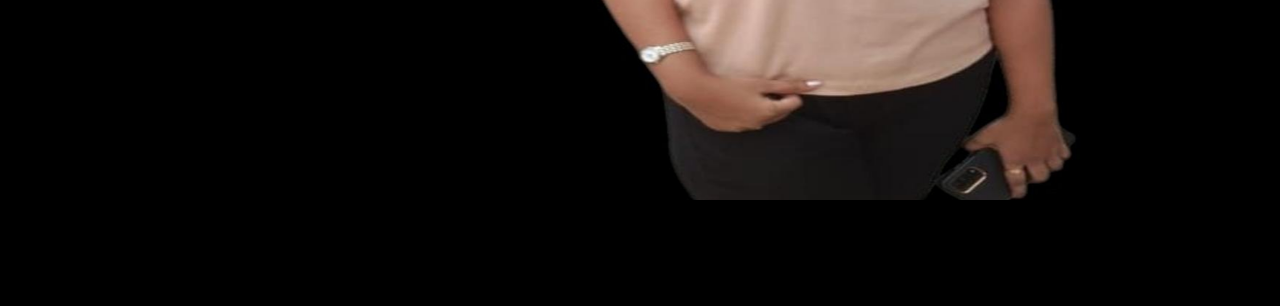
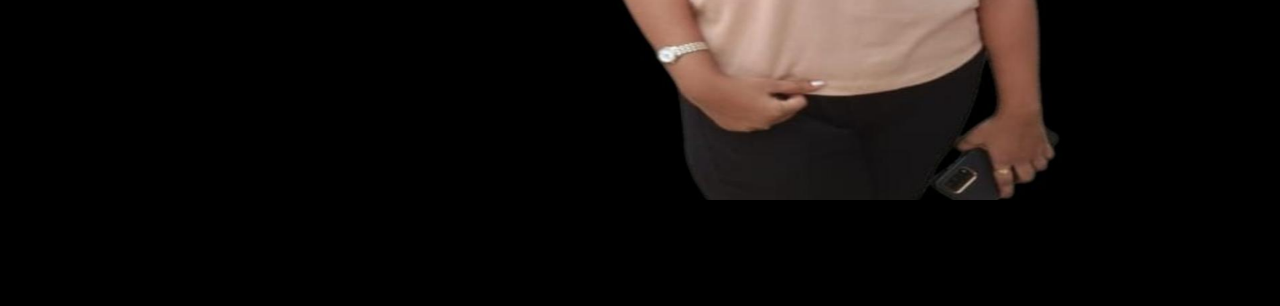
Before and after one commit to Dharshinistalin/portfolio, a plain HTML site: page index.html in a window 1280 px wide. Shown: the part 550-856 px from the top of the page. Drawn offline with Linux system fonts and the light colour scheme; files whose address does not match are found by name.

Commit message:
Update index.html

```diff
--- a/index.html
+++ b/index.html
@@ -141,7 +141,7 @@
 	      	<div class="overlay"></div>
 	         <div class="container">
 	          <div class="row d-md-flex no-gutters slider-text align-items-end justify-content-end" data-scrollax-parent="true">
-	          	<div class="one-third js-fullheight order-md-last img"  style="background-image:url(images/resized_image_1000x1100.jpg) ;margin-left:40%;margin-bottom: 80%;">
+	          	<div class="one-third js-fullheight order-md-last img"  style="background-image:url(images/resized_image_1000x1194.jpg) ;margin-left:40%;margin-bottom: 80%;">
 	          	 <div class="overlay"></div>
 	          	</div>
 		          <div class="one-forth d-flex  align-items-center ftco-animate" data-scrollax=" properties: { translateY: '70%' }">
```
